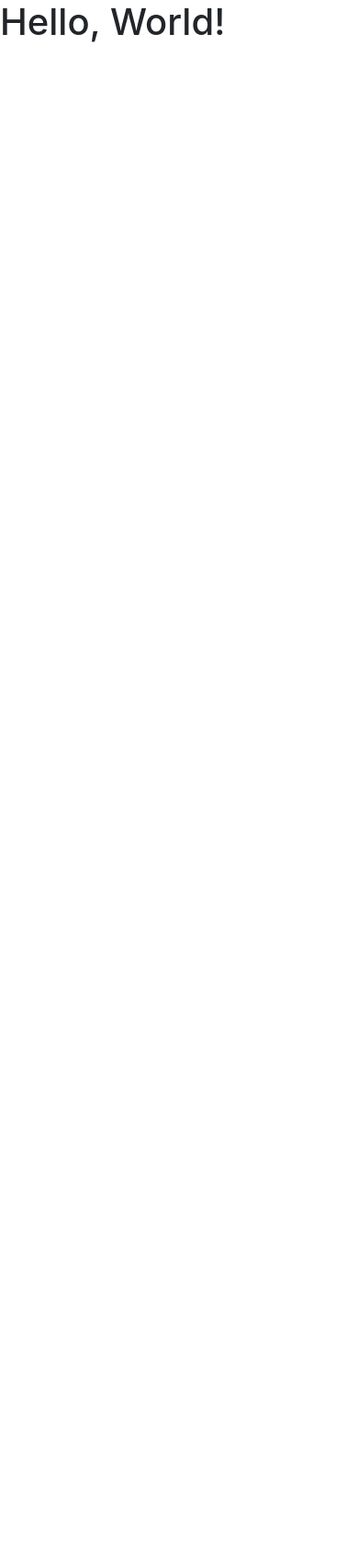
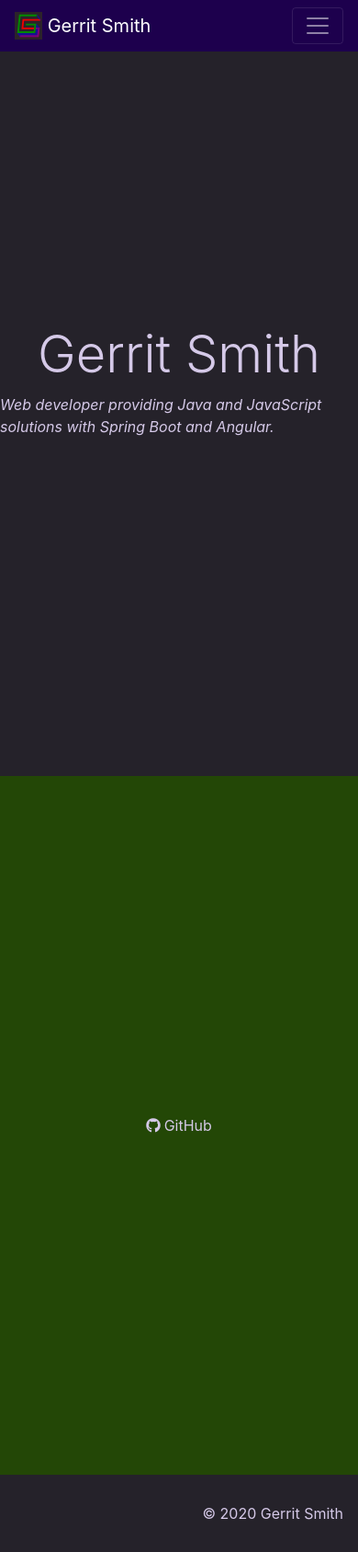
Before and after one commit to gerritsmith/gerritsmith.github.io, a plain HTML site: page index.html in a window 390 px wide. Shown: the whole page at 92% size. Before the commit the page ends 844 px from the top, so only its background shows below. Drawn offline with nearby package versions, Linux system fonts and the light colour scheme.

Commit message:
simple content, styles, navbar

```diff
--- /dev/null
+++ b/css/styles.css
@@ -0,0 +1,52 @@
+:root {
+  --main-color: hsl(263, 100%, 15%);
+  --dark-color: hsl(263, 10%, 15%);
+  --light-color: hsl(263, 40%, 85%);
+  --second-color: hsl(93, 85%, 15%);
+}
+
+nav {
+  background-color: var(--main-color);
+}
+
+.navbar-dark .navbar-nav .nav-link {
+  color: rgba(255, 255, 255, .75);
+}
+
+.navbar-dark .navbar-nav .nav-link:focus,
+.navbar-dark .navbar-nav .nav-link:hover {
+  color: #fff;
+}
+
+#home {
+  height: 100vh;
+  background-color: var(--dark-color);
+  color: var(--light-color);
+}
+
+#contact {
+  height: 90vh;
+  background-color: var(--second-color);
+}
+
+.contact-link {
+  color: var(--light-color);
+  transition: font-size 0.25s ease-out;
+}
+
+.contact-link .fab {
+  margin-right: 0.25rem;
+}
+
+.contact-link:hover {
+  color: var(--light-color);
+  text-decoration: none;
+  font-size: 1.25rem;
+}
+
+footer {
+  height: 10vh;
+  padding: 0.5rem 1rem;
+  background-color: var(--dark-color);
+  color: var(--light-color);
+}
--- a/index.html
+++ b/index.html
@@ -4,19 +4,52 @@
     <!-- Required meta tags -->
     <meta charset="utf-8">
     <meta name="viewport" content="width=device-width, initial-scale=1, shrink-to-fit=no">
+    <!-- Bootstrap CSS -->
+    <link rel="stylesheet" href="https://stackpath.bootstrapcdn.com/bootstrap/4.5.2/css/bootstrap.min.css" integrity="sha384-JcKb8q3iqJ61gNV9KGb8thSsNjpSL0n8PARn9HuZOnIxN0hoP+VmmDGMN5t9UJ0Z" crossorigin="anonymous">
+    <!-- Font Awesome CSS -->
+    <link rel="stylesheet" href="https://use.fontawesome.com/releases/v5.14.0/css/all.css">
+    <!-- Custom CSS -->
+    <link rel="stylesheet" href="css/styles.css">
 
-    <!-- Bootstrap CSS -->
-    <link rel="stylesheet" href="https://stackpath.bootstrapcdn.com/bootstrap/4.4.1/css/bootstrap.min.css" integrity="sha384-Vkoo8x4CGsO3+Hhxv8T/Q5PaXtkKtu6ug5TOeNV6gBiFeWPGFN9MuhOf23Q9Ifjh" crossorigin="anonymous">
-
-    <title>Gerrit Smith</title>
+    <title>Gerrit Smith | Developer</title>
   </head>
   <body>
-    <h1>Hello, World!</h1>
-
+    <header>
+      <nav class="navbar navbar-expand-sm fixed-top navbar-dark">
+        <a class="navbar-brand" href="#home">
+          <img class="d-inline-block align-top" src="images/personal-logo-square.svg" width="30" height="30" alt="Personal logo from initials GS">
+          Gerrit Smith
+        </a>
+        <button class="navbar-toggler" type="button" data-toggle="collapse" data-target="#navigationOptions" aria-controls="navigationOptions" aria-expanded="false" aria-label="Toggle navigation">
+          <span class="navbar-toggler-icon"></span>
+        </button>
+        <div id="navigationOptions" class="collapse navbar-collapse">
+          <div class="navbar-nav ml-auto">
+            <a class="nav-link" href="#contact">Contact</a>
+          </div>
+        </div>
+      </nav>
+    </header>
+    <main>
+      <section id="home" class="d-flex flex-column justify-content-center align-items-center">
+        <h1 class="display-4">Gerrit Smith</h1>
+        <p><em>Web developer providing Java and JavaScript solutions with Spring Boot and Angular.</em></p>
+      </section>
+      <section id="contact" class="d-flex justify-content-center align-items-center flex-wrap">
+        <div>
+          <a class="contact-link" href="https:/github.com/gerritsmith"><i class="fab fa-github"></i>GitHub</a>
+        </div>
+      </section>
+    </main>
+    <footer class="d-flex justify-content-end align-items-center">
+      <div>
+        &copy; 2020 Gerrit Smith
+      </div>
+    </footer>
     <!-- Optional JavaScript -->
     <!-- jQuery first, then Popper.js, then Bootstrap JS -->
-    <script src="https://code.jquery.com/jquery-3.4.1.slim.min.js" integrity="sha384-J6qa4849blE2+poT4WnyKhv5vZF5SrPo0iEjwBvKU7imGFAV0wwj1yYfoRSJoZ+n" crossorigin="anonymous"></script>
-    <script src="https://cdn.jsdelivr.net/npm/popper.js@1.16.0/dist/umd/popper.min.js" integrity="sha384-Q6E9RHvbIyZFJoft+2mJbHaEWldlvI9IOYy5n3zV9zzTtmI3UksdQRVvoxMfooAo" crossorigin="anonymous"></script>
-    <script src="https://stackpath.bootstrapcdn.com/bootstrap/4.4.1/js/bootstrap.min.js" integrity="sha384-wfSDF2E50Y2D1uUdj0O3uMBJnjuUD4Ih7YwaYd1iqfktj0Uod8GCExl3Og8ifwB6" crossorigin="anonymous"></script>
+    <script src="https://code.jquery.com/jquery-3.5.1.slim.min.js" integrity="sha384-DfXdz2htPH0lsSSs5nCTpuj/zy4C+OGpamoFVy38MVBnE+IbbVYUew+OrCXaRkfj" crossorigin="anonymous"></script>
+    <script src="https://cdn.jsdelivr.net/npm/popper.js@1.16.1/dist/umd/popper.min.js" integrity="sha384-9/reFTGAW83EW2RDu2S0VKaIzap3H66lZH81PoYlFhbGU+6BZp6G7niu735Sk7lN" crossorigin="anonymous"></script>
+    <script src="https://stackpath.bootstrapcdn.com/bootstrap/4.5.2/js/bootstrap.min.js" integrity="sha384-B4gt1jrGC7Jh4AgTPSdUtOBvfO8shuf57BaghqFfPlYxofvL8/KUEfYiJOMMV+rV" crossorigin="anonymous"></script>
   </body>
 </html>
```
Also changed, not shown: images/personal-logo-square.svg (added).
